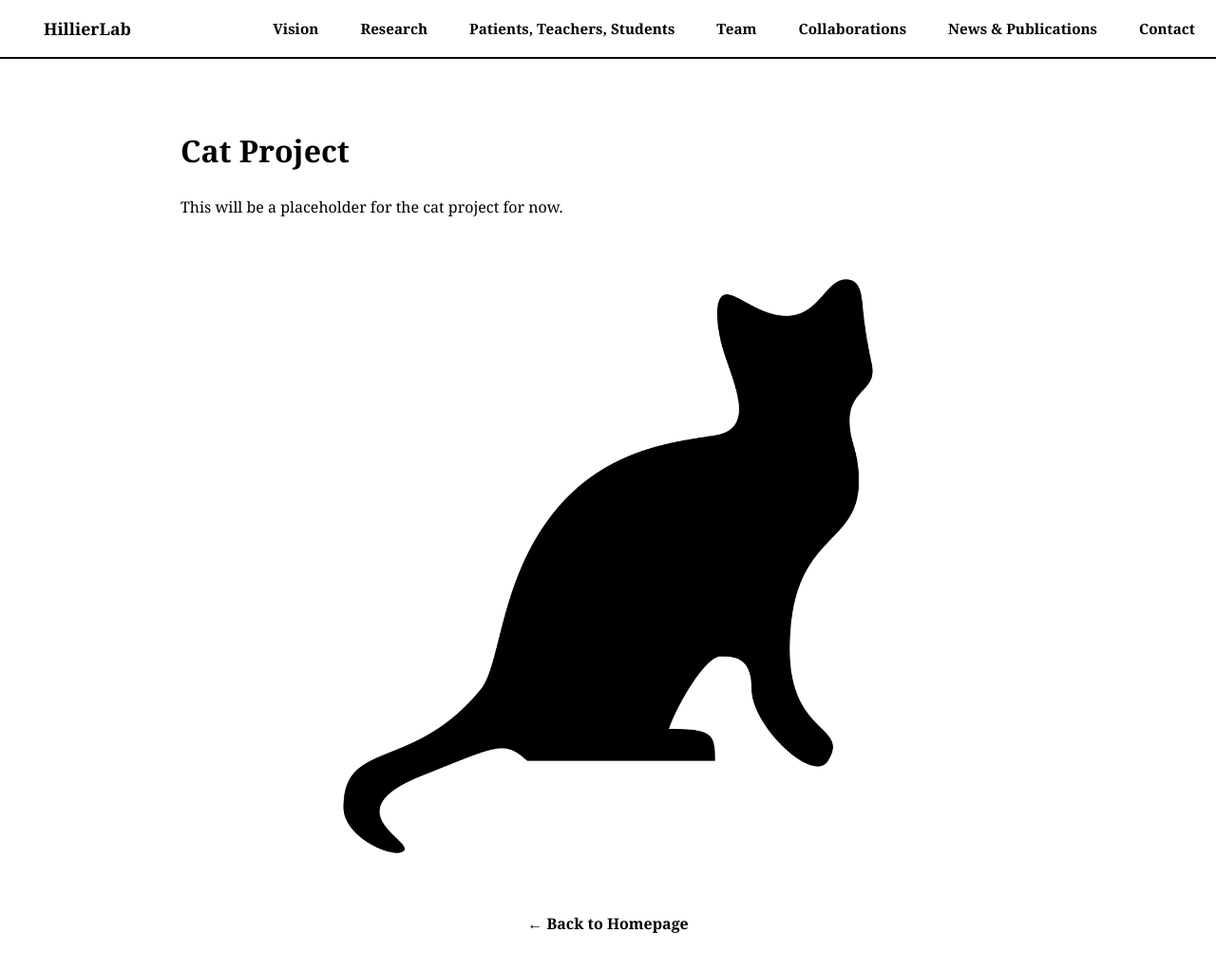
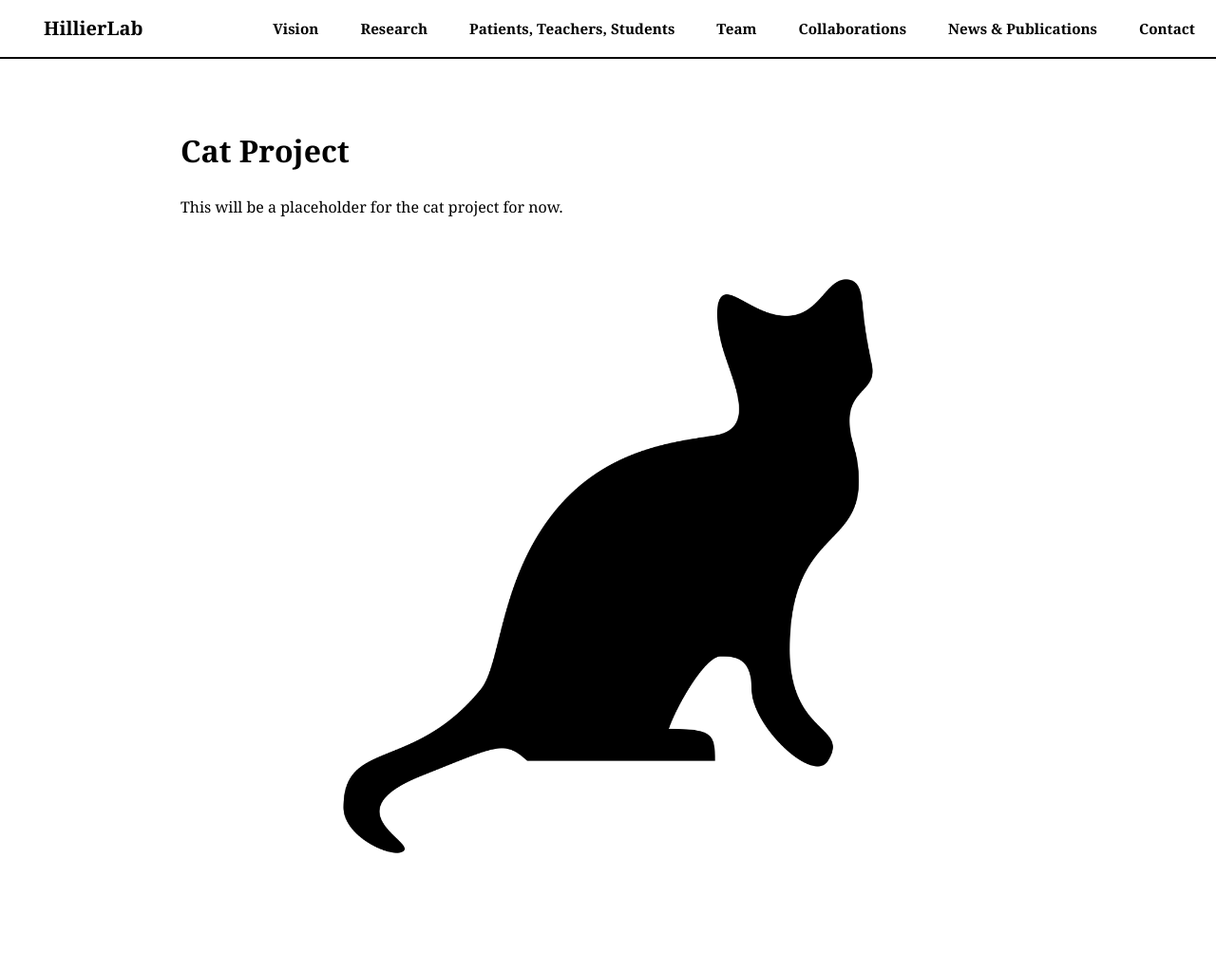
Before and after one commit to dzsano/rottenbillerdavid.github.io, a Jekyll site: the page built from cat.md, in a window 1280 px wide and 1034 px high. Shown: the top 1022 px of the window at 95% size. Built offline with Jekyll 4.4.1, drawn with Linux system fonts in a browser that asks for light colours.

Commit message:
Update story.html

```diff
--- a/_layouts/story.html
+++ b/_layouts/story.html
@@ -33,11 +33,12 @@ nav {
 
 nav .brand {
   font-weight: bold;
-  font-size: 1.1rem;
+  font-size: 1.25rem; /* 10% larger */
   padding: 8px 14px;
   border-radius: 4px;
   transition: all 0.3s ease;
 }
+
 nav .brand:hover {
   background: #000;
   color: #fff;
@@ -48,7 +49,7 @@ nav .brand:hover {
   justify-content: flex-end;
   align-items: center;
   gap: 1rem;
-  margin-right: 40px; /* prevents contact button overflow */
+  margin-right: 40px;
 }
 
 nav a {
@@ -86,7 +87,7 @@ img {
 <body>
 
 <nav>
-  <a href="/index.html" class="brand" style="font-size:1.1rem;">HillierLab</a>
+  <a href="/index.html" class="brand">HillierLab</a>
   <div class="nav-links">
     <a href="/vision.html">Vision</a>
     <a href="/research.html">Research</a>
@@ -101,9 +102,6 @@ img {
 <main>
   <h1>{{ page.title }}</h1>
   {{ content }}
-  <p style="margin-top:2rem; text-align:center;">
-    <a href="/index.html" style="font-weight:bold; text-decoration:none; color:#000;">← Back to Homepage</a>
-  </p>
 </main>
 
 </body>
```
